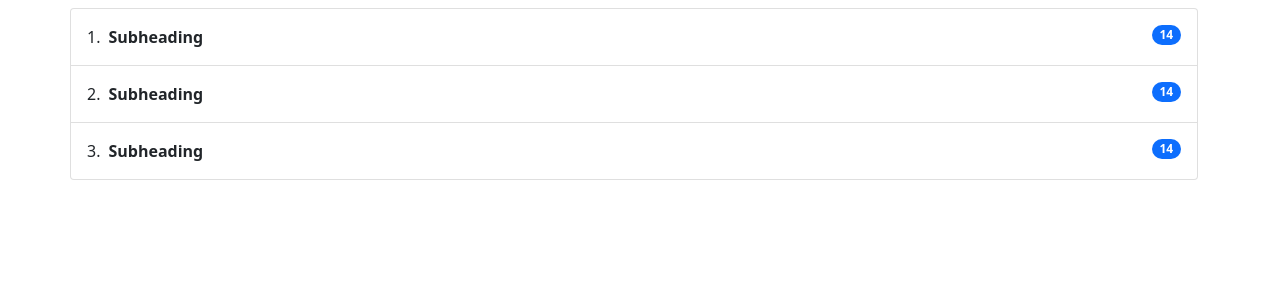
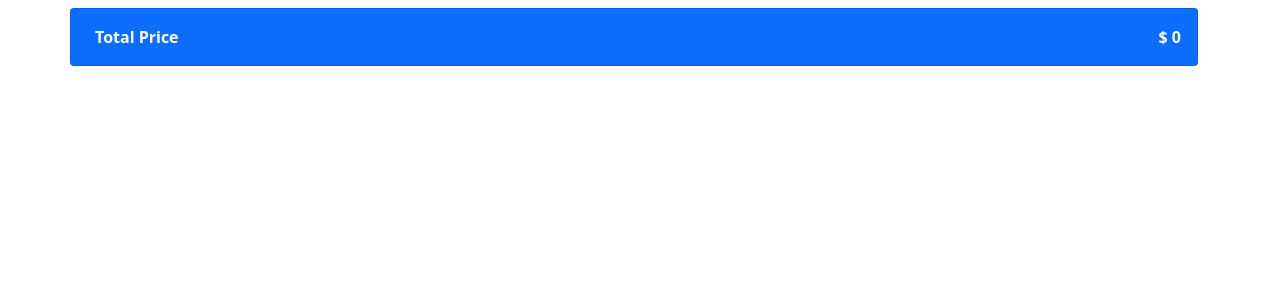
Before and after one commit to abdolbasir/ecomsite, a Django app: page /checkout/ in a window 1280 px wide. Shown: the part 56-356 px from the top of the page. Run offline with Django 5.2, Linux system fonts and the light colour scheme.

Commit message:
Checkout js functionaliy and Ui change added to website.

```diff
--- /dev/null
+++ b/shop/static/shop/checkout.js
@@ -0,0 +1,27 @@
+
+if (localStorage.getItem('cart') == null){
+    var cart = {}
+} else {
+    cart = JSON.parse(localStorage.getItem('cart'));
+    document.querySelector("#cart").innerHTML = `Cart(${Object.keys(cart).length})`
+
+}
+
+let total_price = 0
+for(item in cart){
+    console.log(item)
+    let title = cart[item]['title']
+    let quantity = cart[item]['quantity']
+    let price = cart[item]['price']
+    let cleaned_price = parseInt(price.replace('$', '').replace('.0', ''))
+    total_price += (cleaned_price * quantity)
+    itemString =  `<li class="list-group-item d-flex justify-content-between align-items-start py-3"><div class="ms-2 me-auto">
+                   <div class="fw-bold">${title}</div></div><span class="text-success fw-bold">${quantity} x ${price} </span>
+                   </li>`
+    $("#cart_list").append(itemString)
+}
+
+itemString = `<div class="list-group-item d-flex justify-content-between align-items-start py-3 fw-bolder bg-primary text-white"><div class="ms-2 me-auto">
+                <div>Total Price</div></div><span>$ ${total_price} </span>
+                </div>`
+$("#cart_list").append(itemString)
--- a/shop/static/shop/script.js
+++ b/shop/static/shop/main.js
@@ -1,6 +1,6 @@
 
 if (localStorage.getItem('cart') == null){
-    var cart = {};
+    var cart = {}
 } else {
     cart = JSON.parse(localStorage.getItem('cart'));
     document.querySelector("#cart").innerHTML = `Cart(${Object.keys(cart).length})`
@@ -10,9 +10,17 @@ if (localStorage.getItem('cart') == null){
 $(document).on('click', '.btn-atc', function(){
     const item_id = this.id.toString();
     if(cart[item_id] != undefined){
-        cart[item_id] += 1
+        cart[item_id]['quantity'] += 1
     }else{
-        cart[item_id] = 1
+       item_quantity = 1
+       item_name = document.querySelector(`#pt${item_id}`).innerHTML
+       item_price = document.querySelector(`#pp${item_id}`).innerHTML
+       cart[item_id] = {
+        "quantity": item_quantity,
+        "price": item_price,
+        "title": item_name
+       }
+
     }
     localStorage.setItem('cart', JSON.stringify(cart))
     document.querySelector("#cart").innerHTML = `Cart(${Object.keys(cart).length})`
@@ -34,12 +42,10 @@ function DisplayCart(cart){
     var carIndex = 1
 
     Object.keys(cart).forEach(key => {
-        product_title = document.querySelector("#pt"+key).innerHTML
-        cartString += `<li  class="list-group-item d-flex justify-content-between align-items-center">${carIndex}: ${product_title}  <span class="bg-primary px-2 rounded-pill text-white" >Qty: ${cart[key]} </span> </li>`
+        cartString += `<li  class="list-group-item d-flex justify-content-between align-items-center">${carIndex}: ${cart[key]['title']}  <span class="bg-primary px-2 rounded-pill text-white" >Qty: ${cart[key]['quantity']} </span> </li>`
         carIndex += 1
     })
     cartString += "</ul>"
     cartString += "<a class='btn btn-dark align-center mt-2' href='/checkout'>Checkout</a>";
-
     return cartString
 }
--- a/shop/templates/shop/checkout.html
+++ b/shop/templates/shop/checkout.html
@@ -10,27 +10,16 @@
 {% block content %}
 <div class="container">
     <div class="row mt-2">
-        <ol class="list-group list-group-numbered">
-            <li class="list-group-item d-flex justify-content-between align-items-start py-3">
-                <div class="ms-2 me-auto">
-                <div class="fw-bold">Subheading</div>
-                </div>
-                <span class="badge bg-primary rounded-pill">14</span>
-            </li>
-            <li class="list-group-item d-flex justify-content-between align-items-start py-3">
-                <div class="ms-2 me-auto">
-                <div class="fw-bold">Subheading</div>
-                </div>
-                <span class="badge bg-primary rounded-pill">14</span>
-            </li>
-            <li class="list-group-item d-flex justify-content-between align-items-start py-3">
-                <div class="ms-2 me-auto">
-                <div class="fw-bold">Subheading</div>
-                </div>
-                <span class="badge bg-primary rounded-pill">14</span>
-            </li>
+        <ol id="cart_list" class="list-group list-group-numbered">
+
         </ol>
     </div>
 </div>
 
 {% endblock %}
+
+
+{% block js-files %}
+    <script src="{% static 'shop/main.js' %}" defer></script>
+    <script src ="{% static 'shop/checkout.js' %}" defer></script>
+{% endblock%}
```
Also changed, not shown: shop/templates/shop/index.html (+3 -7 lines).
